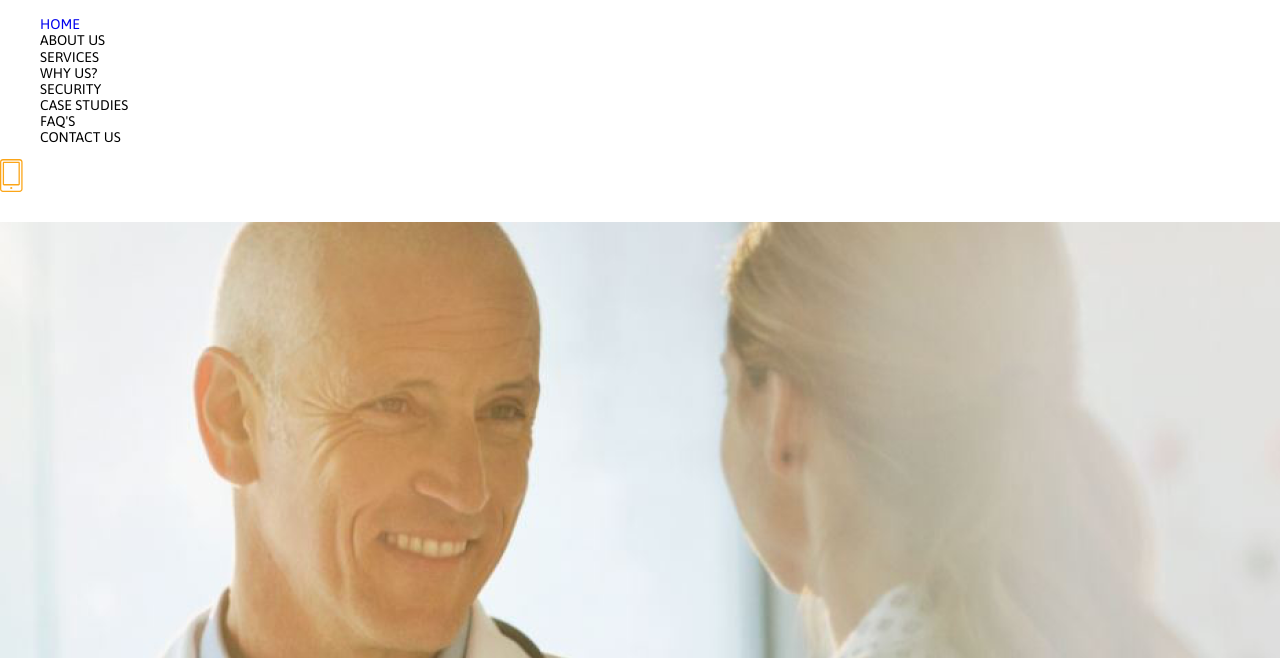
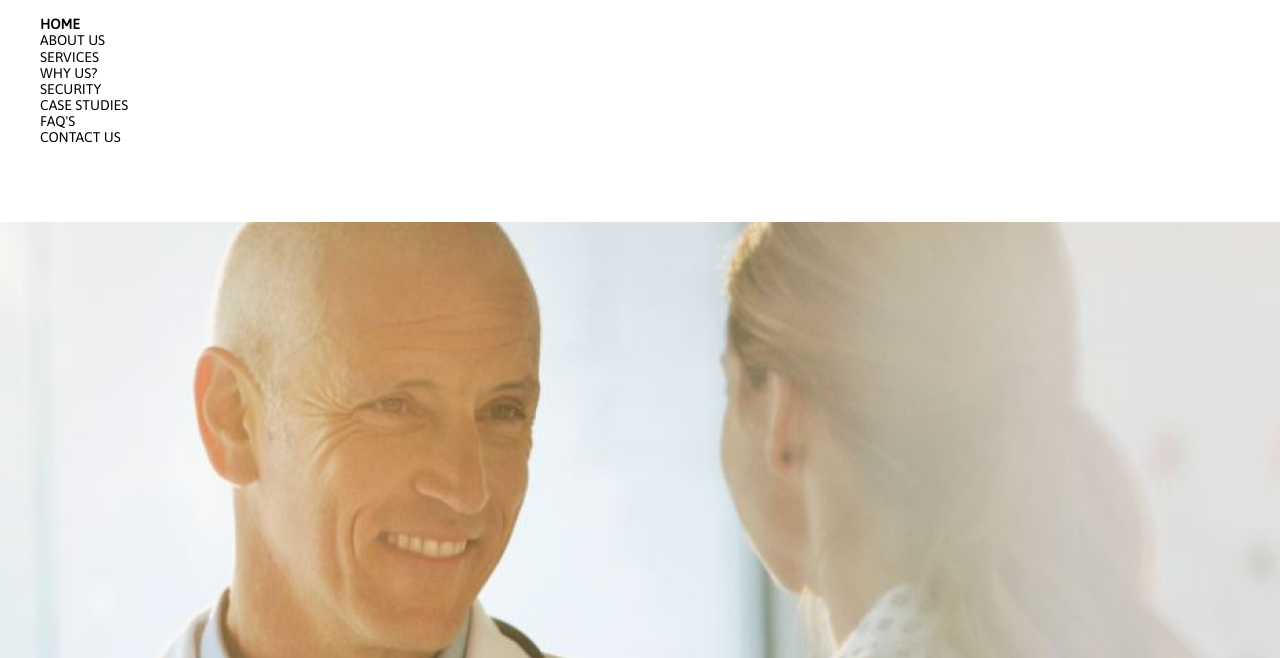
Before and after one commit to GuitarCodeHero/Training1-Medical-Page, a plain HTML site: page index.html in a window 1280 px wide. Shown: the part 142-800 px from the top of the page. Drawn offline with nearby package versions, Linux system fonts and the light colour scheme.

Commit message:
small upd

```diff
--- a/assets/css/articles.css
+++ b/assets/css/articles.css
@@ -14,9 +14,17 @@ li a {
     font-family: 'Asap', sans-serif;
     font-size: 14px;
     list-style-type: none;
-    color: black;
+}
+
+.bold_text {
+    font-weight: bold;
+    color: var(--cleanblack);
 }
 
 .basic_menu_nav {
     color: var(--cleanblack);
 }
+
+.img_pic {
+padding: 0 0 0 1350px;
+}
--- a/index.html
+++ b/index.html
@@ -24,7 +24,7 @@
     <img class="img_logo" src="assets/img/Group%209.svg" alt="#">
     <nav class="basic_nav">
         <ul class="basic_menu">
-            <li class="bold_text"><a href="#">HOME</a></li>
+            <li><a class="bold_text" href="#">HOME</a></li>
             <li><a class="basic_menu_nav" href="#">ABOUT US</a></li>
             <li><a class="basic_menu_nav" href="#">SERVICES</a></li>
             <li><a class="basic_menu_nav" href="#">WHY US?</a></li>
@@ -34,7 +34,7 @@
             <li><a class="basic_menu_nav" href="#">CONTACT US</a></li>
         </ul>
     </nav>
-    <img src="assets/img/Group.svg" alt="#">
+    <img class="img_pic" src="assets/img/Group.svg" alt="#">
 </div>
 
 <div class="wrapper-offer">
```
